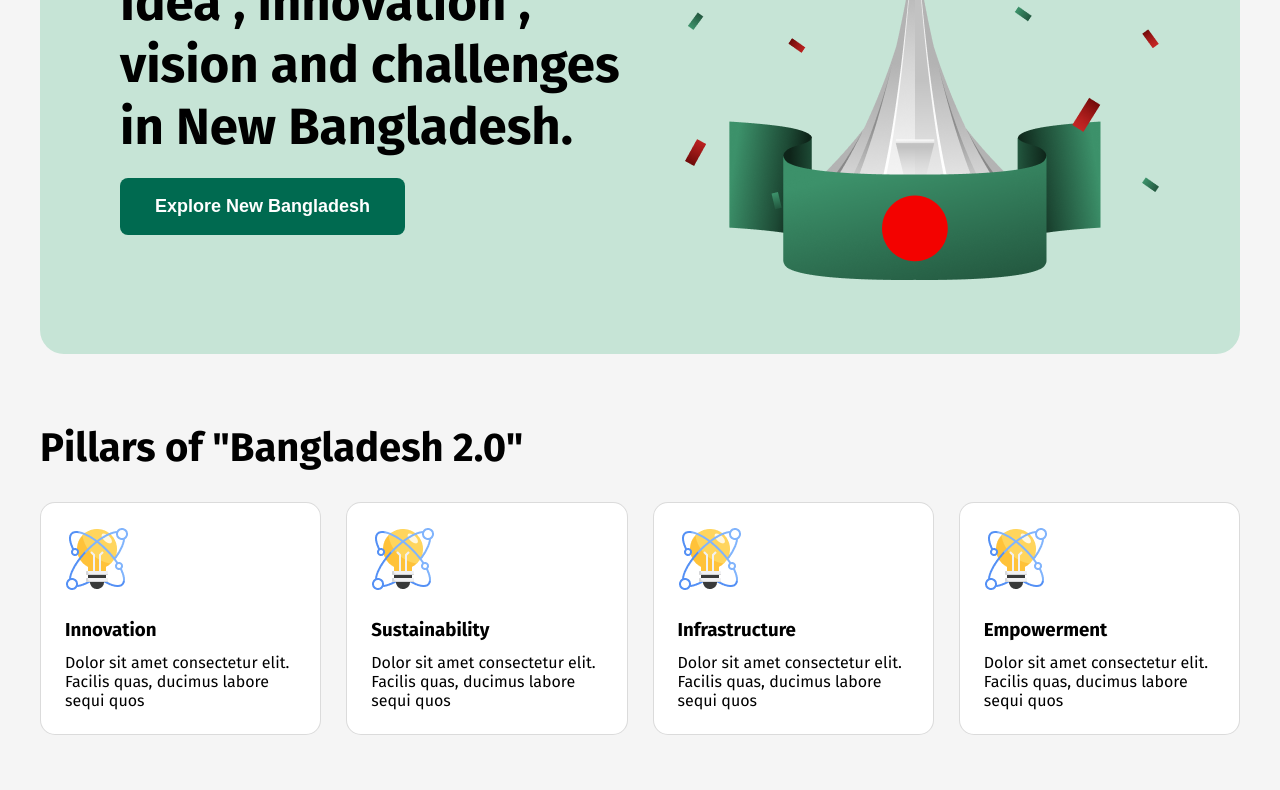
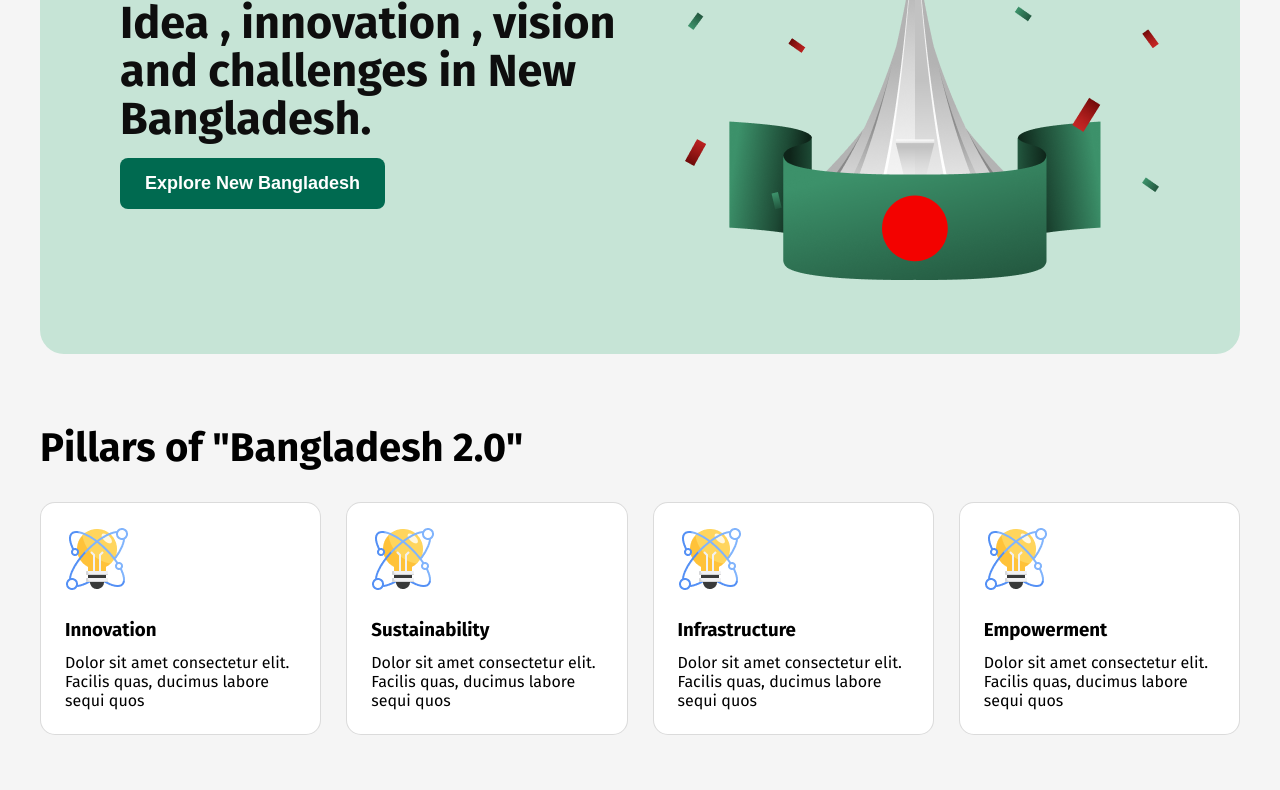
Before and after one commit to devforhadul/ph-assignment1-project, a plain HTML site: page index.html in a window 1280 px wide. Shown: the part 305-1095 px from the top of the page. Drawn offline with Linux system fonts and the light colour scheme.

Commit message:
add some style

```diff
--- a/styles/style.css
+++ b/styles/style.css
@@ -68,11 +68,16 @@ nav {
   margin-bottom: 15px;
 }
 .banner-title {
-  font-size: 51px;
-  margin-bottom: 20px;
+  color: rgb(14, 14, 14);
+  font-family: Fira Sans;
+  font-size: 45px;
+  font-weight: 700;
+  line-height: 48px;
+  text-align: left;
 }
 .banner-btn{
-  padding: 18px 35px;
+  margin-top: 15px;
+  padding: 15px 25px;
   border-radius: 8px;
   border: none;
   font-size: 18px;
```
